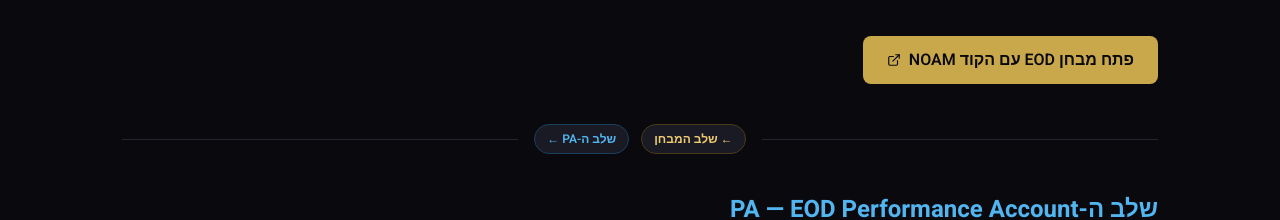
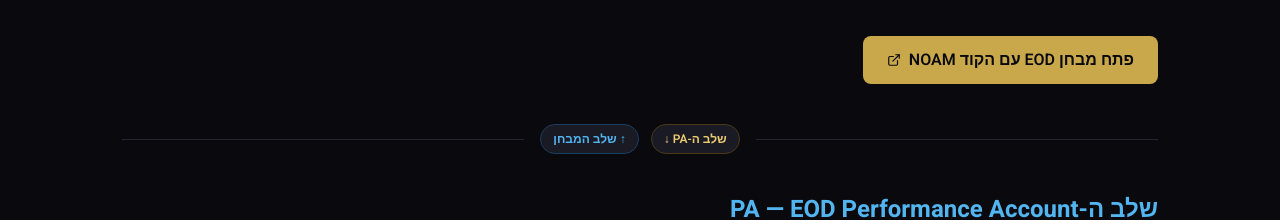
Before and after one commit to NoamYaacob/NY-PropFirms, a Next.js app: page /apex/eod in a window 1280 px wide. Shown: the part 1680-1900 px from the top of the page. Built offline with nearby package versions, Linux system fonts and the light colour scheme.

Commit message:
fix(eod): correct stage navigation arrow direction to match Intraday
EOD was using horizontal ← arrows; updated to vertical ↑/↓ to match
the correct Intraday convention:
- "שלב המבחן" → ↑ (up)
- "שלב ה-PA"  → ↓ (down)

https://claude.ai/code/session_01BNARLsTrBvyLyLUVqszY8Y

```diff
--- a/src/app/apex/eod/page.tsx
+++ b/src/app/apex/eod/page.tsx
@@ -172,8 +172,8 @@ export default function EODPage() {
       {/* ── Phase Divider ────────────────────────────────────────── */}
       <SectionDivider
         variant="phase"
-        rightLabel="← שלב המבחן"
-        leftLabel="שלב ה-PA ←"
+        rightLabel="שלב ה-PA ↓"
+        leftLabel="↑ שלב המבחן"
       />
 
       {/* ── PA SECTION ─────────────────────────────────────────── */}
```
